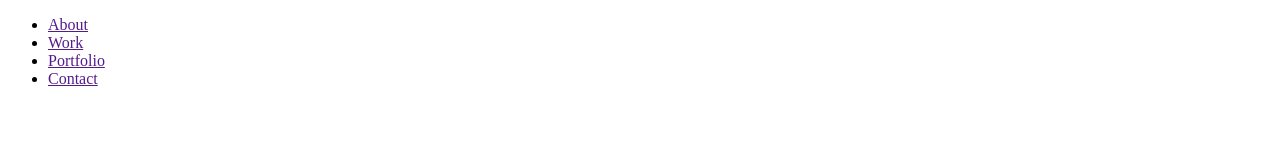
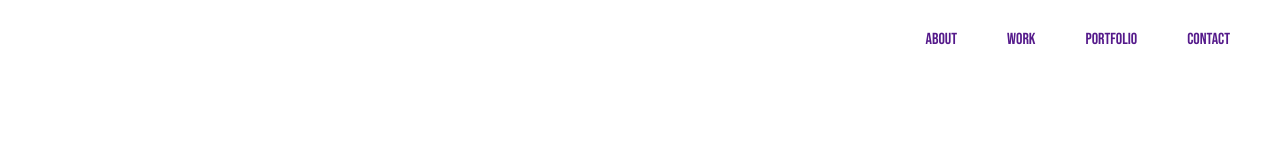
Before and after one commit to Farhanasharna2000/personal-website, a plain HTML site: page index.html in a window 1280 px wide. Drawn offline with Linux system fonts and the light colour scheme.

Commit message:
added  navbar section

```diff
--- a/index.html
+++ b/index.html
@@ -4,8 +4,9 @@
     <meta charset="UTF-8">
     <meta name="viewport" content="width=device-width, initial-scale=1.0">
     <title>Personal website</title>
+    <link rel="stylesheet" href="styles/style.css">
 </head>
-<body>
+<body class="bebas-neue-regular">
    <header>
     <!-- navbar start  -->
 <nav class="navbar">
--- a/styles/style.css
+++ b/styles/style.css
@@ -0,0 +1,27 @@
+@import url('https://fonts.googleapis.com/css2?family=Bebas+Neue&display=swap');
+.bebas-neue-regular {
+    font-family: "Bebas Neue", sans-serif;
+    font-weight: 400;
+    font-style: normal;
+  }
+  *{
+    padding: 0;
+    margin: 0;
+  }
+  /* navbar styles  */
+  .navbar{
+    margin-top: 30px;
+    margin-bottom: 30px;
+  }
+  .navbar ul {
+    display: flex;
+   justify-content: flex-end;
+   align-items: center;
+   list-style: none;
+
+ }
+
+  .navbar li a{
+    text-decoration: none;
+    margin-right: 50px;
+  }
```
